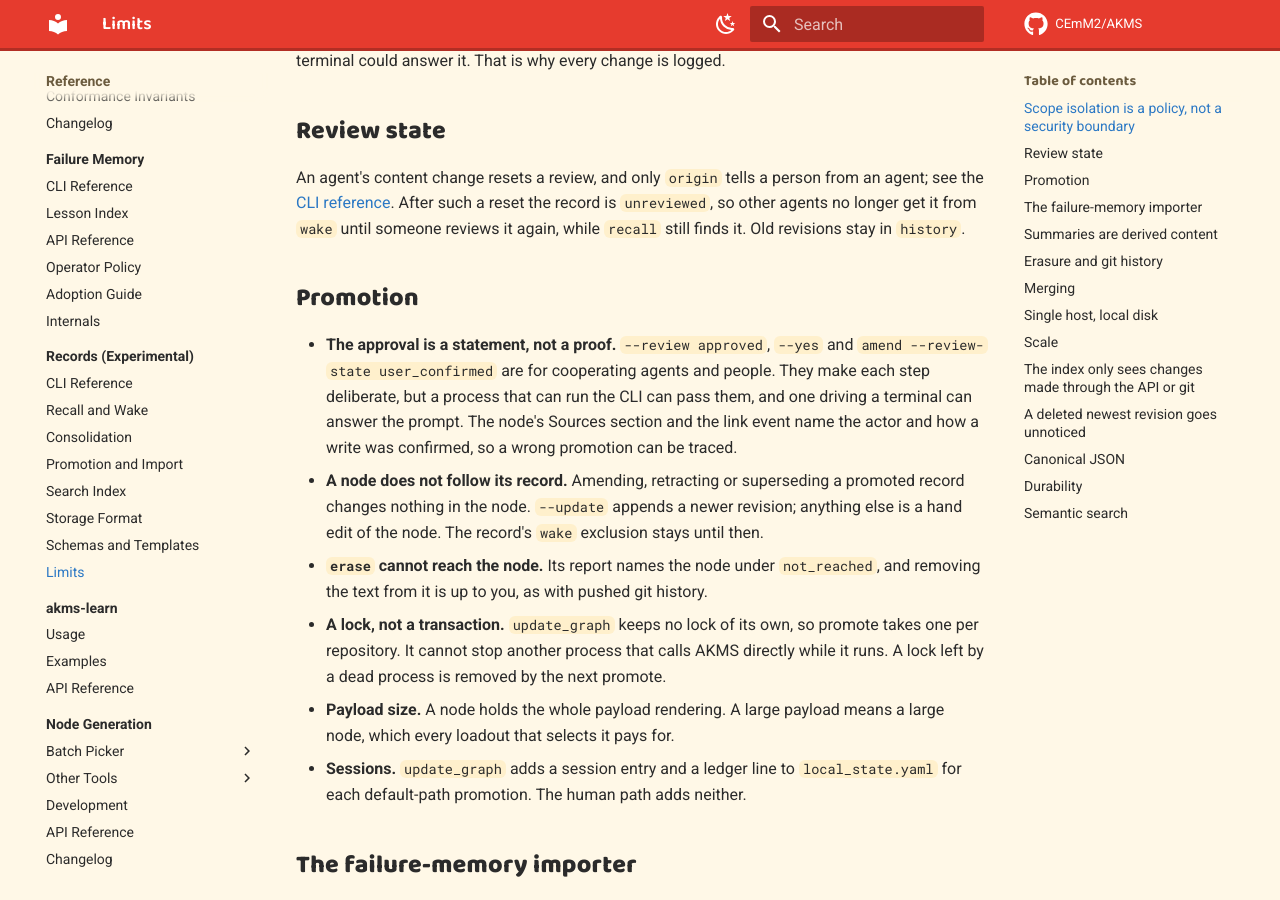
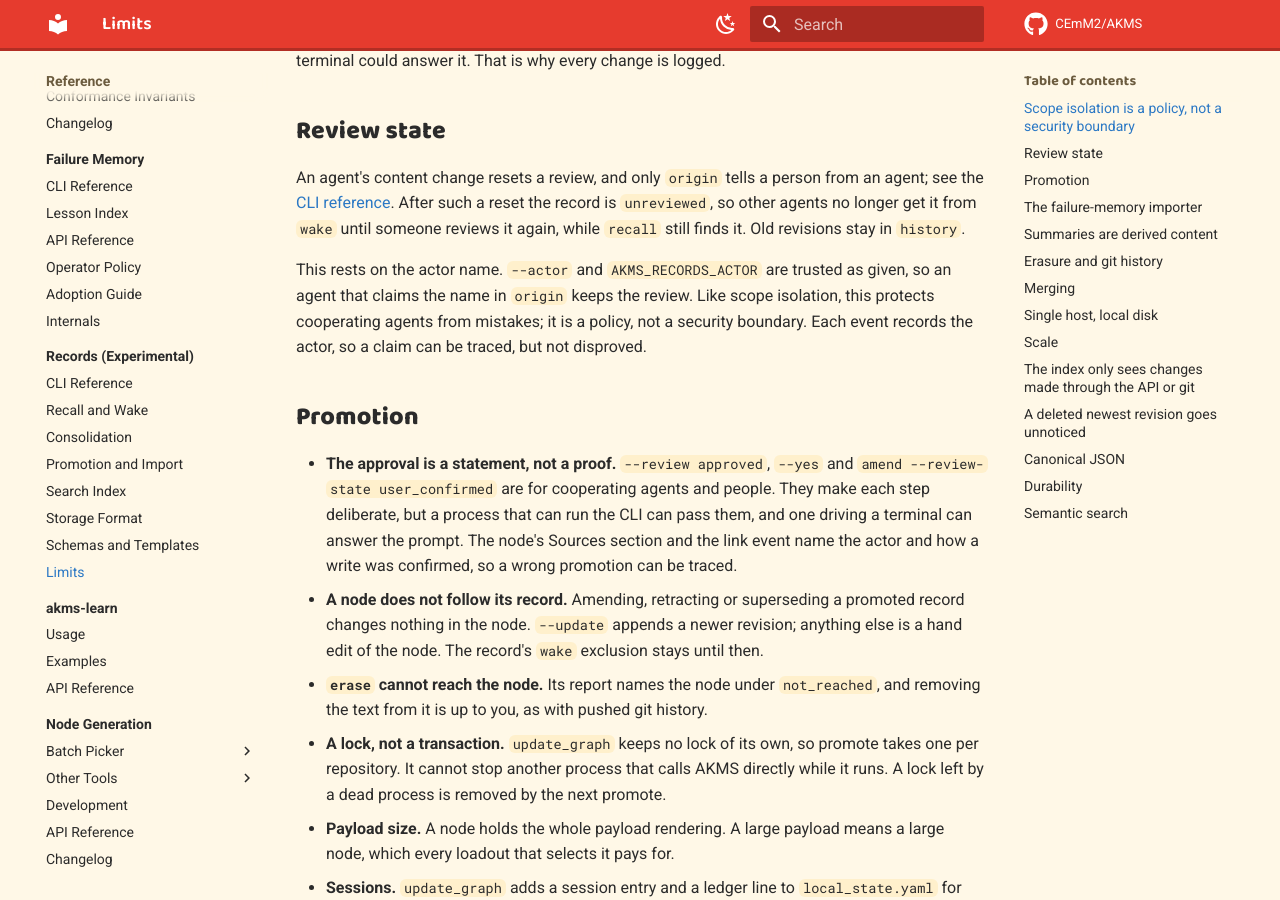
Before and after one commit to CEmM2/AKMS, an MkDocs documentation site: the page built from docs/reference/records/limits.md, in a window 1280 px wide and 900 px high, scrolled down 737 px. Built offline with MkDocs 1.6.1 and Material for MkDocs 9.7.7, drawn with Linux system fonts in a browser that asks for light colours; comment, search, counter and statistics services are not loaded.

Commit message:
docs(records): say a review rests on the actor name

```diff
--- a/docs/reference/records/limits.md
+++ b/docs/reference/records/limits.md
@@ -26,12 +26,18 @@ Setting a promotion policy asks for interactive confirmation, but a process
 that can drive a terminal could answer it. That is why every change is
 logged.
 
+
 ## Review state
 
 An agent's content change resets a review, and only `origin` tells a person from an
 agent; see the [CLI reference](cli-reference.md#records). After such a reset the
 record is `unreviewed`, so other agents no longer get it from `wake` until someone
 reviews it again, while `recall` still finds it. Old revisions stay in `history`.
+
+This rests on the actor name. `--actor` and `AKMS_RECORDS_ACTOR` are trusted as given, so
+an agent that claims the name in `origin` keeps the review. Like scope isolation, this
+protects cooperating agents from mistakes; it is a policy, not a security boundary. Each
+event records the actor, so a claim can be traced, but not disproved.
 
 ## Promotion
 
```
